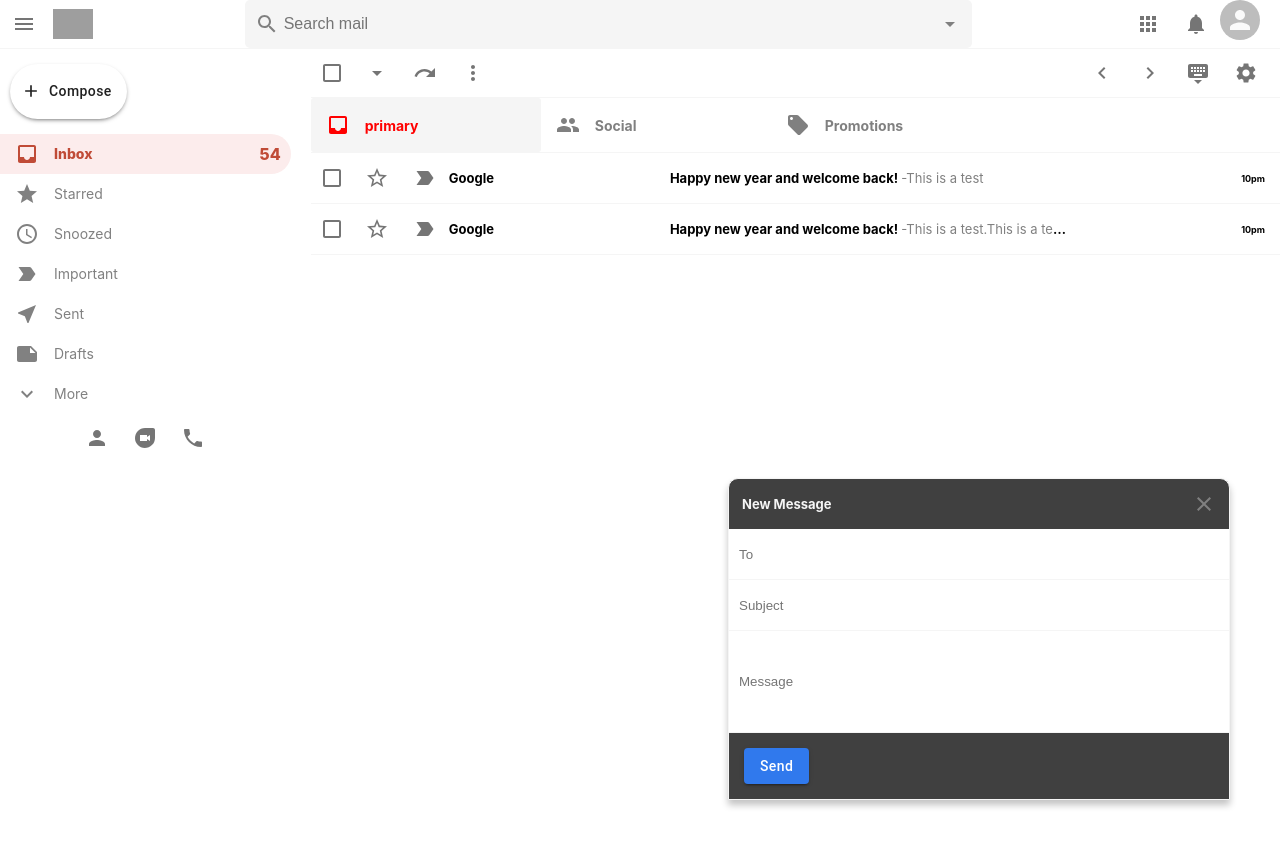
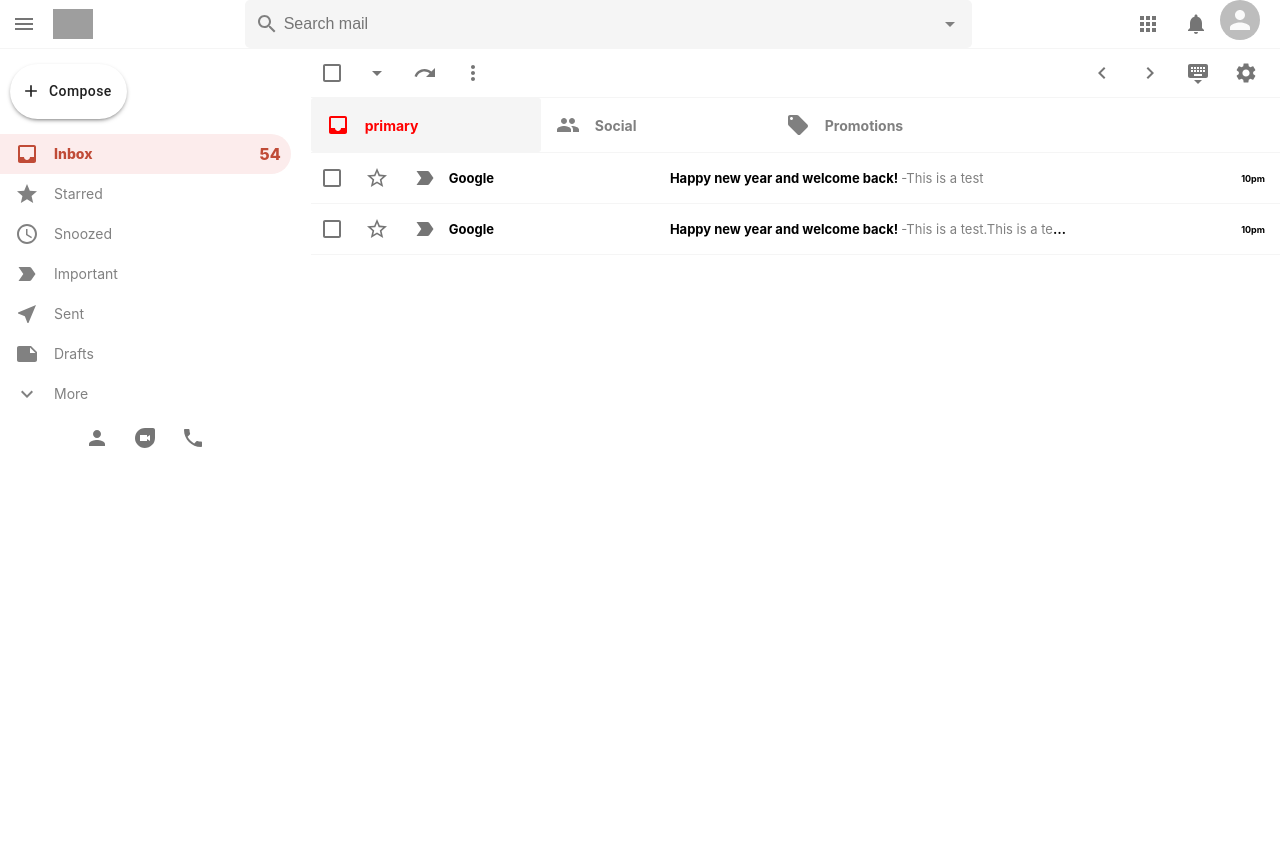
Before and after one commit to EinsVision/GMail-clone, a React (Create React App) app in the folder gmail-clone/: page / in a window 1280 px wide. Shown: the top 846 px of the page. Built offline with nearby package versions, Linux system fonts and the light colour scheme; grey boxes are pictures that could not be loaded.

Commit message:
Sending email window popup and close

```diff
--- a/gmail-clone/src/App.js
+++ b/gmail-clone/src/App.js
@@ -12,9 +12,12 @@
 import Mail from './Mail';
 import EmailList from './EmailList';
 import SendMail from './SendMail';
-
+import {useSelector} from 'react-redux';
+import { selectSendMessageIsOpen } from './features/mailSlice';
 
 function App() {
+  const sendMessageIsOpen = useSelector(selectSendMessageIsOpen);
+
   return (
     <Router>
       <div className="app">
@@ -34,7 +37,7 @@
           </Switch>
         </div>
 
-        <SendMail />
+        { sendMessageIsOpen && <SendMail /> }
       </div>
     </Router>
   );
--- a/gmail-clone/src/SendMail.css
+++ b/gmail-clone/src/SendMail.css
@@ -54,3 +54,10 @@
 .sendMail__message{
   flex: 1;
 }
+
+.sendMail__error{
+  background-color: white;
+  color: red;
+  text-align: right;
+  padding: 2px;
+}
--- a/gmail-clone/src/SendMail.js
+++ b/gmail-clone/src/SendMail.js
@@ -2,19 +2,34 @@
 import './SendMail.css';
 import CloseIcon from '@material-ui/icons/Close';
 import { Button } from '@material-ui/core';
+import {useForm} from 'react-hook-form';
+import { useDispatch } from 'react-redux';
+import { closeSendMessage } from './features/mailSlice';
 
 function SendMail() {
+  const dispatch = useDispatch();
+  const { register, handleSubmit, watch, errors } = useForm();
+
+  const onSubmit = (data) => {
+    console.log(data);
+  }
+
   return (
     <div className='sendMail'>
       <div className='sendMail__header'>
         <h3>New Message</h3>
-        <CloseIcon className='sendMail__close'/>
+        <CloseIcon onClick={() => dispatch(closeSendMessage())} className='sendMail__close'/>
       </div>
 
-      <form>
-        <input placeholder='To' type='text'/>
-        <input placeholder='Subject' type='text'/>
-        <input placeholder='Message' type='text' className='sendMail__message'/>
+      <form onSubmit={handleSubmit(onSubmit)}>
+        <input name='to' placeholder='To' type='text' ref={register({ required : true})}/>
+        {errors.to && <p className='sendMail__error'>To is Required!</p>}
+
+        <input name='subject' placeholder='Subject' type='text' ref={register({ required : true})}/>
+        {errors.subject && <p className='sendMail__error'>Subject is Required!</p>}
+
+        <input name='message' placeholder='Message' type='text' className='sendMail__message' ref={register({ required : true})}/>
+        {errors.message && <p className='sendMail__error'>Message is Required!</p>}
 
         <div className='sendMail__options'>
           <Button
--- a/gmail-clone/src/Sidebar.js
+++ b/gmail-clone/src/Sidebar.js
@@ -13,11 +13,15 @@
 import PersonIcon from '@material-ui/icons/Person';
 import DuoIcon from '@material-ui/icons/Duo';
 import PhoneIcon from '@material-ui/icons/Phone';
+import { useDispatch } from 'react-redux';
+import { openSendMessage } from './features/mailSlice';
 
 function Sidebar() {
+  const dispatch = useDispatch();
+
   return (
     <div className='sidebar'>
-      <Button startIcon={ <AddIcon fontSize='large' /> } className='sidebar__compose' >Compose</Button>
+      <Button startIcon={ <AddIcon fontSize='large' /> } className='sidebar__compose' onClick={()=> dispatch(openSendMessage())}>Compose</Button>
       <SidebarOption Icon={InboxIcon} title='Inbox' number={54} selected={true}/>
       <SidebarOption Icon={StarIcon} title='Starred' number={54} />
       <SidebarOption Icon={AccessTimeIcon} title='Snoozed' number={54} />
```
